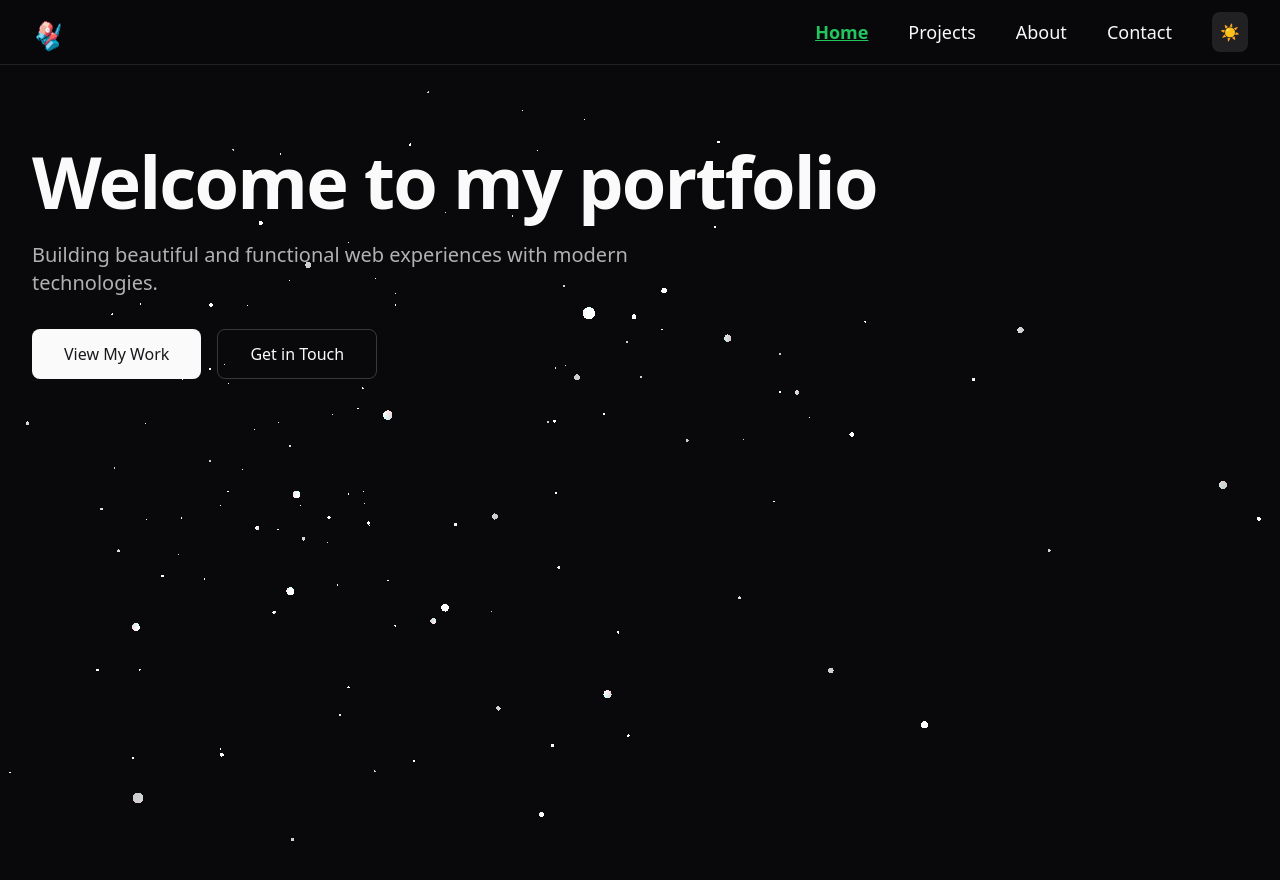
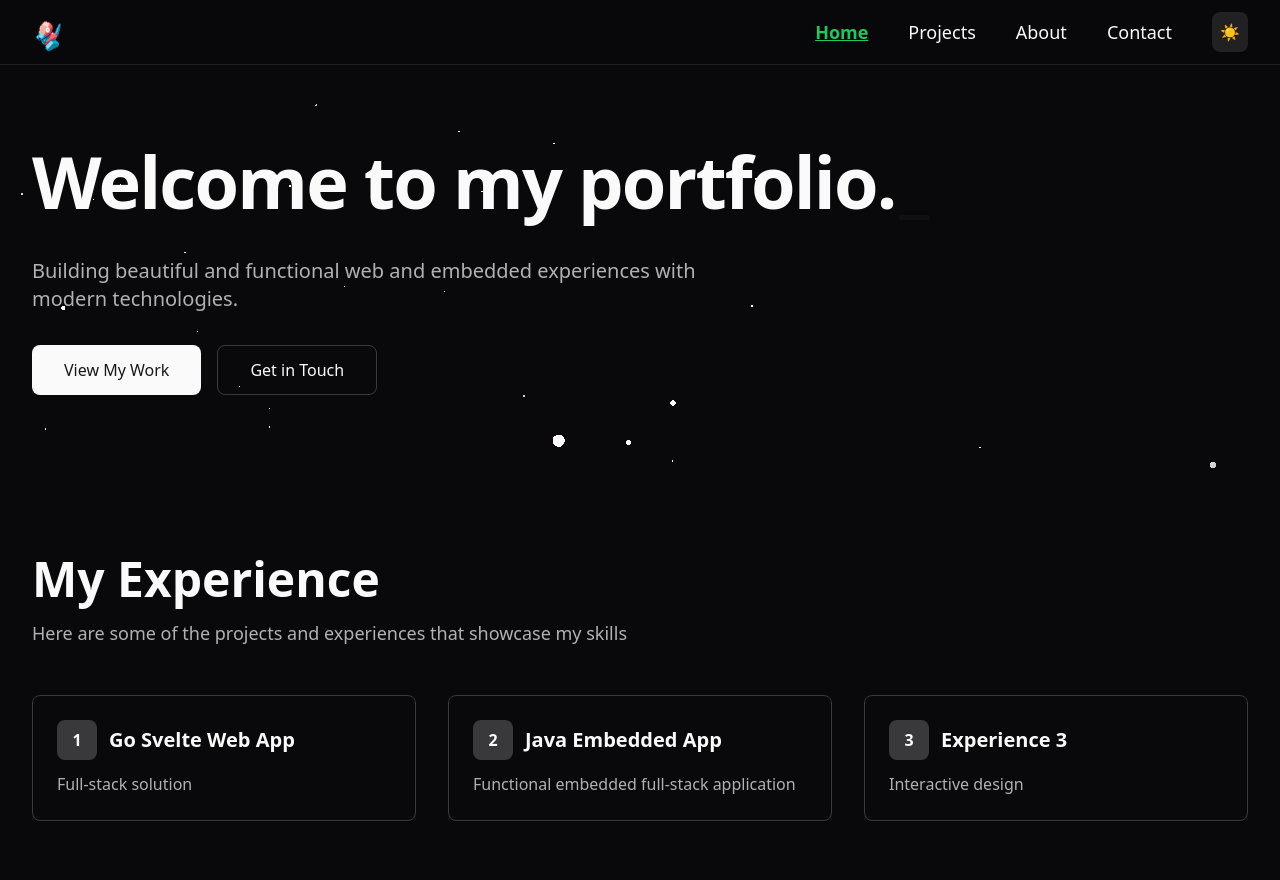
Before and after one commit to Ricky-Bonder/react-portfolio, a Next.js app: page / in a window 1280 px wide. Shown: the top 880 px of the page. Built offline with nearby package versions, Linux system fonts and the light colour scheme.

Commit message:
added experiences to homepage

```diff
--- a/app/page.tsx
+++ b/app/page.tsx
@@ -5,8 +5,38 @@ import TextType from "@/components/TextType";
 import { motion } from "framer-motion";
 import ClickSpark from "@/components/ClickSpark";
 import Particles from "@/components/Particles";
+import { useRouter } from "next/navigation";
+import { useRef } from "react";
+
+const experiences = [
+  {
+    id: 1,
+    title: "Go Svelte Web App",
+    description: "Full-stack solution",
+    slug: "go-svelte-web-app",
+  },
+  {
+    id: 2,
+    title: "Java Embedded App",
+    description: "Functional embedded full-stack application",
+    slug: "java-embedded-app-1",
+  },
+  {
+    id: 3,
+    title: "Experience 3",
+    description: "Interactive design",
+    slug: "experience-3",
+  },
+];
 
 export default function Home() {
+  const router = useRouter();
+  const projectsRef = useRef<HTMLDivElement>(null);
+
+  const scrollToProjects = () => {
+    projectsRef.current?.scrollIntoView({ behavior: "smooth" });
+  };
+
   const containerVariants = {
     hidden: { opacity: 0 },
     visible: {
@@ -33,7 +63,7 @@ export default function Home() {
         <main className="min-h-screen relative overflow-hidden">
           <div className="absolute inset-0 z-0">
             <div
-              style={{ width: "100%", height: "100%", position: "relative" }}
+              style={{ width: "100%", height: "100%", position: "absolute" }}
             >
               <Particles
                 particleColors={["#ffffff", "#ffffff"]}
@@ -54,10 +84,11 @@ export default function Home() {
             animate="visible"
             className="max-w-7xl mx-auto px-4 sm:px-6 lg:px-8 py-20 relative z-10"
           >
+            <div className="mb-8 h-20">
               <TextType
                 text={[
                   "Riccardo Ossola",
-                "Welcome to my portfolio",
+                  "Welcome to my portfolio.",
                   "Let's create together!",
                 ]}
                 typingSpeed={80}
@@ -65,24 +96,75 @@ export default function Home() {
                 showCursor={true}
                 cursorCharacter="_"
               />
+            </div>
 
             <motion.p
               variants={itemVariants}
               className="text-xl text-foreground/70 max-w-2xl mb-8"
             >
-              Building beautiful and functional web experiences with modern
-              technologies.
+              Building beautiful and functional web and embedded experiences
+              with modern technologies.
             </motion.p>
 
             <motion.div variants={itemVariants} className="flex gap-4">
-              <button className="px-8 py-3 bg-primary text-primary-foreground rounded-lg">
+              <button
+                onClick={scrollToProjects}
+                className="px-8 py-3 bg-primary text-primary-foreground rounded-lg hover:bg-primary/90 transition-colors"
+              >
                 View My Work
               </button>
-              <button className="px-8 py-3 border border-primary/20 rounded-lg">
+              <button
+                onClick={() => router.push("/contact")}
+                className="px-8 py-3 border border-primary/20 rounded-lg hover:border-primary/40 transition-colors"
+              >
                 Get in Touch
               </button>
             </motion.div>
           </motion.div>
+          <section
+            ref={projectsRef}
+            className="min-h-screen bg-background relative"
+          >
+            <div className="max-w-7xl mx-auto px-4 sm:px-6 lg:px-8 py-20">
+              <motion.div
+                initial={{ opacity: 0, y: 20 }}
+                whileInView={{ opacity: 1, y: 0 }}
+                transition={{ duration: 0.8 }}
+                className="mb-12"
+              >
+                <h2 className="text-5xl font-bold mb-4">My Experience</h2>
+                <p className="text-foreground/70 text-lg">
+                  Here are some of the projects and experiences that showcase my
+                  skills
+                </p>
+              </motion.div>
+
+              <div className="grid grid-cols-1 md:grid-cols-2 lg:grid-cols-3 gap-8">
+                {experiences.map((experience) => (
+                  <motion.div
+                    key={experience.id}
+                    initial={{ opacity: 0, y: 20 }}
+                    whileInView={{ opacity: 1, y: 0 }}
+                    transition={{ duration: 0.5, delay: experience.id * 0.1 }}
+                    whileHover={{ y: -5 }}
+                    className="border border-primary/20 rounded-lg p-6 hover:border-primary/50 transition-colors cursor-pointer"
+                  >
+                    <div className="flex items-center gap-3 mb-3">
+                      <div className="w-10 h-10 rounded-lg bg-primary/20 flex items-center justify-center">
+                        <span className="text-primary font-bold">
+                          {experience.id}
+                        </span>
+                      </div>
+                      <h3 className="text-xl font-bold">{experience.title}</h3>
+                    </div>
+                    <p className="text-foreground/70">
+                      {experience.description}
+                    </p>
+                  </motion.div>
+                ))}
+              </div>
+            </div>
+          </section>
         </main>
       </ClickSpark>
     </>
--- a/components/layout/navbar.tsx
+++ b/components/layout/navbar.tsx
@@ -8,7 +8,7 @@ import { usePathname } from "next/navigation";
 
 export function Navbar() {
   const { theme, setTheme } = useTheme();
-  const [mounted, setMounted] = useState(false);
+  const [mounted] = useState(false);
   const pathname = usePathname();
 
   const navItems = [
@@ -49,7 +49,6 @@ export function Navbar() {
                 </Link>
               );
             })}
-
             <button
               onClick={() => setTheme(theme === "dark" ? "light" : "dark")}
               className="p-2 rounded-lg bg-primary/10"
```
Lines whose indentation alone changed are shown as unchanged.
